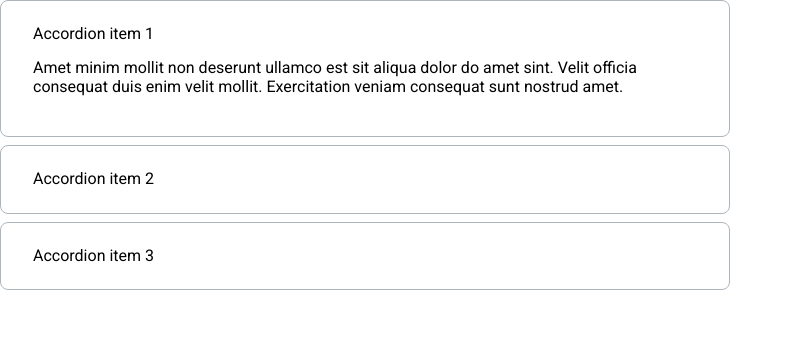
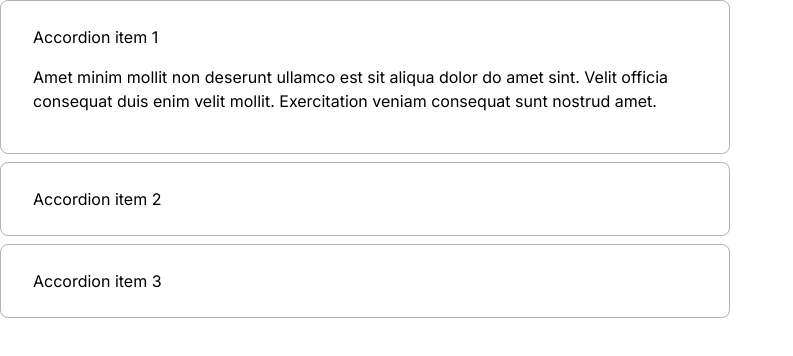
Before and after one commit to js-tasks-ru/htmlcss-20220317_dasha6, a website: page 03-lection1/02-accordion/index.html in a window 1280 px wide. Both pictures are taken after a click on the heading "Accordion item 1". Shown: the whole page, without its empty margins (0-793 px from the left). Drawn offline with Linux system fonts and the light colour scheme.

Commit message:
fix Accordion task

```diff
--- a/03-lection1/02-accordion/accordion.css
+++ b/03-lection1/02-accordion/accordion.css
@@ -1,6 +1,6 @@
 /* Стилизация аккордеона */
 .accordion {
-    width: 730px;
+    max-width: 730px;
 }
 
 .accordion__item {
@@ -15,6 +15,21 @@
     margin-bottom: 8px;
 }
 
-.accordion__summary::marker{
-    content: "";
+.accordion__summary {
+    font-family: Inter, sans-serif;
+    line-height: 24px;
+    font-size: 16px;
+    font-weight: 400;
+    list-style: none;
 }
+
+.accordion__summary::-webkit-details-marker {
+    display: none;
+}
+
+.accordion__details-text {
+    font-family: Inter, sans-serif;
+    line-height: 24px;
+    font-size: 16px;
+    font-weight: 400;
+}
--- a/03-lection1/02-accordion/index.html
+++ b/03-lection1/02-accordion/index.html
@@ -11,7 +11,7 @@
                 <summary class="accordion__summary">
                     Accordion item 1
                 </summary>
-                <p>
+                <p class="accordion__details-text">
                     Amet minim mollit non deserunt ullamco est sit aliqua dolor do amet sint. Velit officia consequat duis enim velit mollit. Exercitation veniam consequat sunt nostrud amet.
                 </p>
             </details>
@@ -19,7 +19,7 @@
                 <summary class="accordion__summary">
                     Accordion item 2
                 </summary>
-                <p>
+                <p class="accordion__details-text">
                     Amet minim mollit non deserunt ullamco est sit aliqua dolor do amet sint. Velit officia consequat duis enim velit mollit. Exercitation veniam consequat sunt nostrud amet.
                 </p>
             </details>
@@ -27,7 +27,7 @@
                 <summary class="accordion__summary">
                     Accordion item 3
                 </summary>
-                <p>
+                <p class="accordion__details-text">
                     Amet minim mollit non deserunt ullamco est sit aliqua dolor do amet sint. Velit officia consequat duis enim velit mollit. Exercitation veniam consequat sunt nostrud amet.
                 </p>
             </details>
--- a/assets/fonts/fonts.css
+++ b/assets/fonts/fonts.css
@@ -1 +1,2 @@
 @import url('https://fonts.googleapis.com/css2?family=Roboto:ital,wght@0,100;0,300;0,400;0,500;0,700;0,900;1,100;1,300;1,400;1,500;1,700;1,900&display=swap');
+@import url('https://fonts.googleapis.com/css2?family=Inter:ital,wght@0,100;0,300;0,400;0,500;0,700;0,900;1,100;1,300;1,400;1,500;1,700;1,900&display=swap');
```
